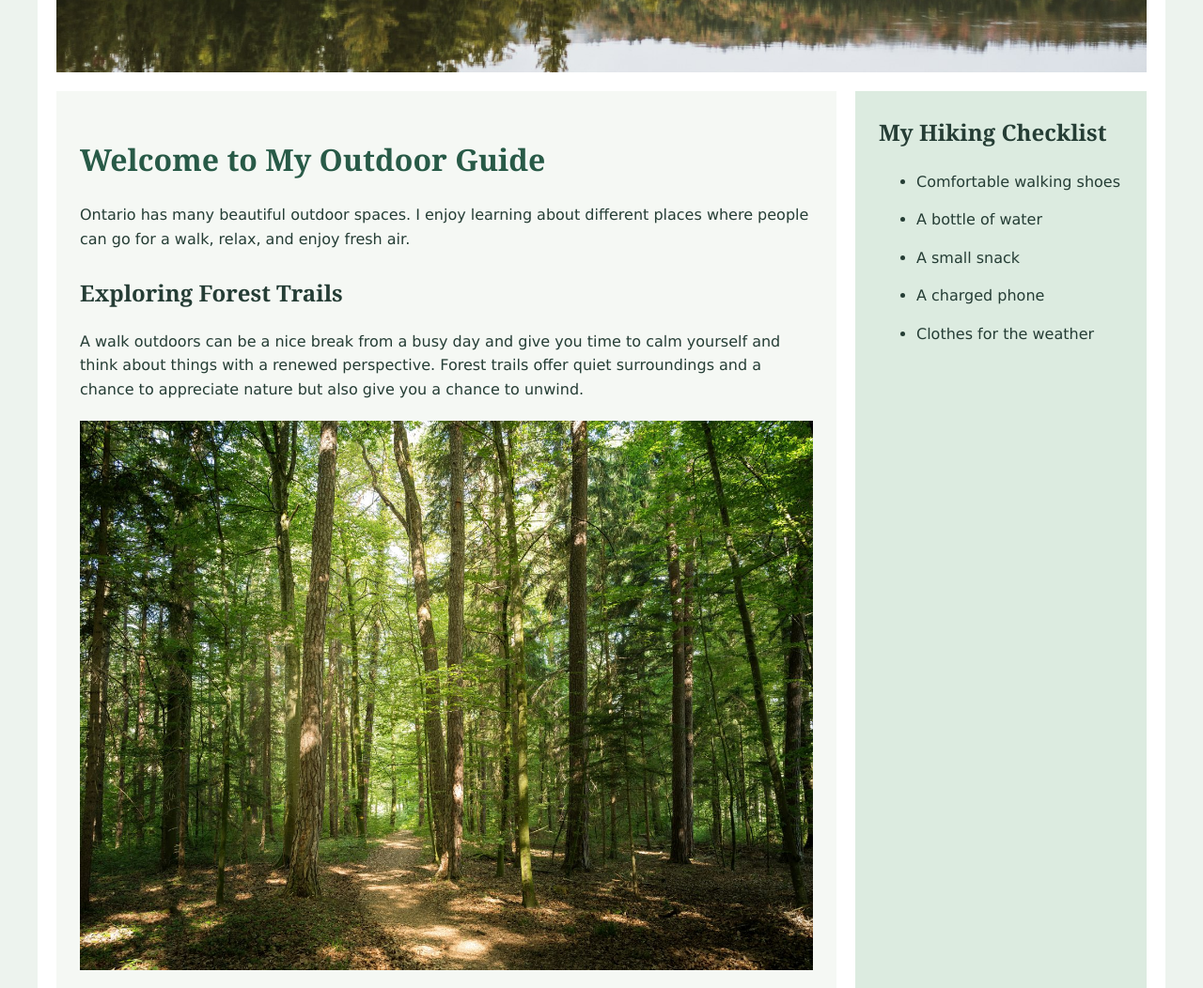
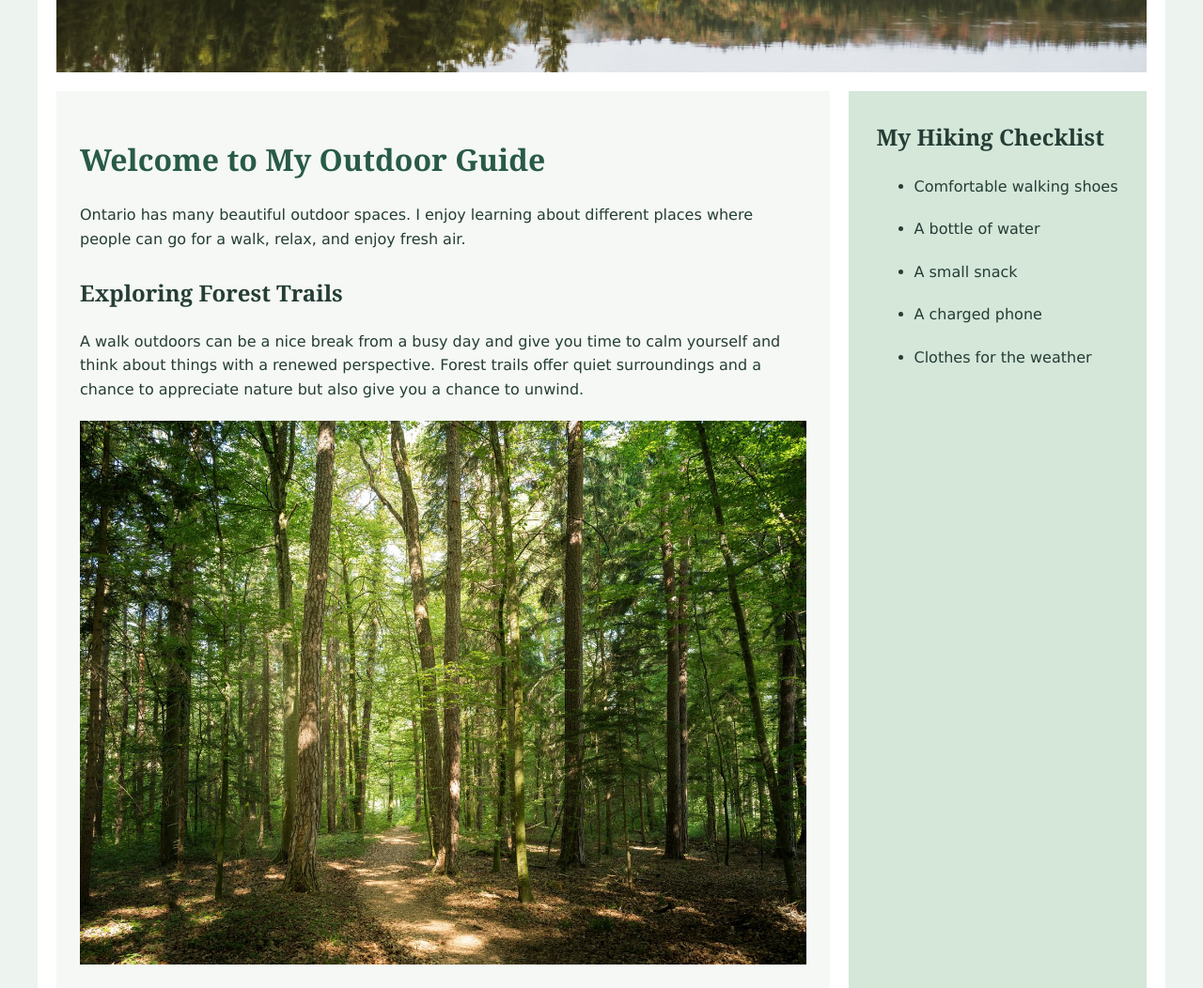
Before and after one commit to Shubham148-create/prog1246-assignment1-SD, a plain HTML site: page index.html in a window 1280 px wide. Shown: the part 586-1638 px from the top of the page at 94% size. Drawn offline with Linux system fonts and the light colour scheme.

Commit message:
Improve website styling and spacing

```diff
--- a/style.css
+++ b/style.css
@@ -102,8 +102,8 @@ main {
 
 aside {
     flex: 1;
-    padding: 25px;
-    background-color: #dcebe0;
+    padding: 30px;
+    background-color: #d4e7d9;
 }
 
 h1, h2 {
@@ -130,7 +130,7 @@ aside h2 {
 }
 
 aside li {
-    margin-bottom: 15px;
+    margin-bottom: 20px;
 }
 
 /* Full-width text section */
```
